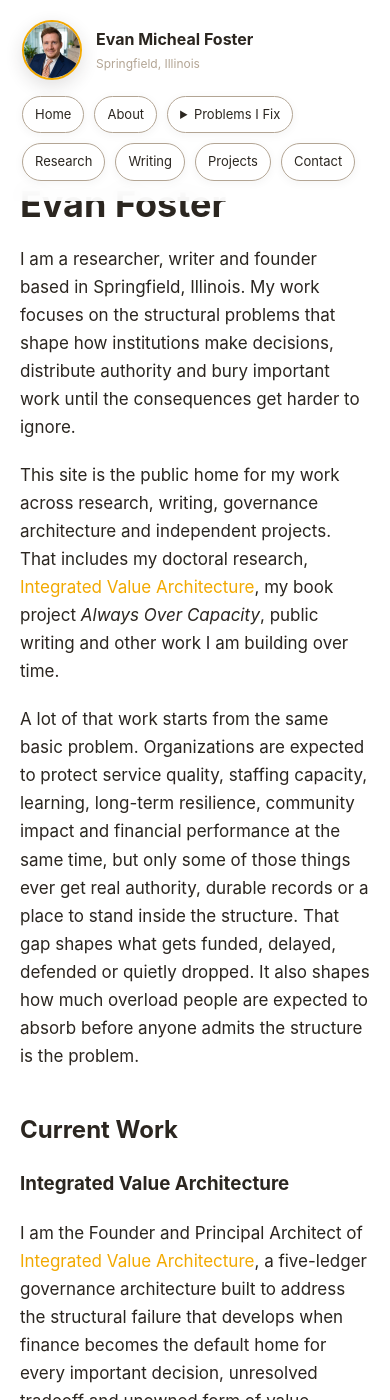
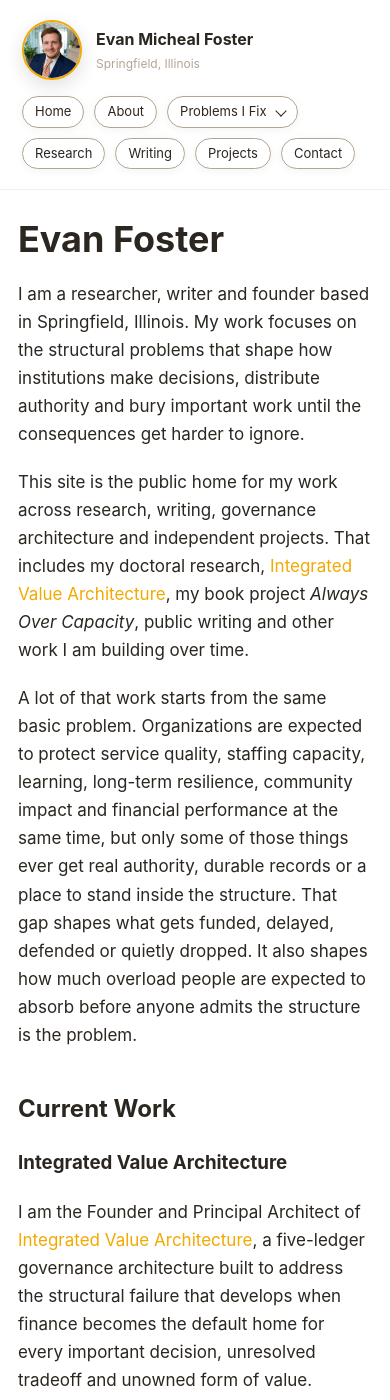
Before and after one commit to efost7873/evanmichealfoster.com, a Jekyll site: the page built from index.md, in a window 390 px wide and 1400 px high. Built offline with Jekyll 4.4.1, drawn with Linux system fonts in a browser that asks for light colours.

Commit message:
Update style.css

```diff
--- a/css/style.css
+++ b/css/style.css
@@ -27,6 +27,7 @@ padding:20px 28px;
 z-index:1000;
 background:rgba(255,255,255,0.92);
 backdrop-filter:blur(10px);
+border-bottom:1px solid rgba(179,165,148,0.16);
 }
 
 
@@ -38,6 +39,10 @@ Brand block (photo + name)
 display:flex;
 align-items:center;
 gap:14px;
+}
+
+.site-photo-link{
+display:inline-flex;
 }
 
 .site-photo{
@@ -82,6 +87,7 @@ display:flex;
 gap:10px;
 flex-wrap:wrap;
 justify-content:flex-end;
+align-items:center;
 }
 
 .nav-button{
@@ -90,17 +96,108 @@ border:1px solid #B3A594;
 color:#2B2620;
 padding:8px 14px;
 font-size:14px;
+line-height:1.2;
 text-decoration:none;
 border-radius:999px;
 transition:all .2s ease;
 box-shadow:0 2px 10px rgba(43,38,32,0.05);
+display:inline-flex;
+align-items:center;
+justify-content:center;
+white-space:nowrap;
 }
 
-.nav-button:hover{
+a.nav-button:hover{
 background:#F2A900;
 border-color:#F2A900;
 color:#ffffff;
 text-decoration:none;
+}
+
+
+/* ------------------------------
+Header dropdown
+------------------------------ */
+
+.nav-dropdown{
+position:relative;
+display:inline-block;
+}
+
+.nav-dropdown summary{
+list-style:none;
+cursor:pointer;
+}
+
+.nav-dropdown summary::-webkit-details-marker{
+display:none;
+}
+
+.nav-dropdown summary::marker{
+display:none;
+}
+
+.nav-dropdown summary.nav-button{
+padding-right:34px;
+position:relative;
+}
+
+.nav-dropdown summary.nav-button::after{
+content:"";
+position:absolute;
+right:14px;
+top:50%;
+width:7px;
+height:7px;
+margin-top:-5px;
+border-right:1.7px solid currentColor;
+border-bottom:1.7px solid currentColor;
+transform:rotate(45deg);
+transition:transform .2s ease, margin-top .2s ease;
+}
+
+.nav-dropdown[open] summary.nav-button{
+background:#F2A900;
+border-color:#F2A900;
+color:#ffffff;
+}
+
+.nav-dropdown[open] summary.nav-button::after{
+transform:rotate(-135deg);
+margin-top:-1px;
+}
+
+.nav-dropdown-menu{
+position:absolute;
+top:calc(100% + 10px);
+left:0;
+min-width:320px;
+background:#ffffff;
+border:1px solid rgba(179,165,148,0.4);
+border-radius:18px;
+box-shadow:0 16px 42px rgba(43,38,32,0.12);
+padding:10px;
+display:flex;
+flex-direction:column;
+gap:4px;
+z-index:1200;
+}
+
+.nav-dropdown-menu a{
+color:#2B2620;
+text-decoration:none;
+font-size:14px;
+line-height:1.35;
+padding:10px 12px;
+border-radius:12px;
+transition:background .2s ease,color .2s ease,transform .2s ease;
+}
+
+.nav-dropdown-menu a:hover{
+background:#fff4d6;
+color:#2B2620;
+text-decoration:none;
+transform:translateX(2px);
 }
 
 
@@ -134,6 +231,16 @@ margin:0 0 20px 0;
 font-size:18px;
 }
 
+ul,
+ol{
+margin:0 0 20px 24px;
+font-size:18px;
+}
+
+li{
+margin-bottom:8px;
+}
+
 a{
 color:#F2A900;
 text-decoration:none;
@@ -159,7 +266,7 @@ background:#fffaf0;
 max-width:860px;
 margin:0 auto;
 display:grid;
-grid-template-columns:1.3fr 1fr;
+grid-template-columns:1.1fr 1.4fr;
 gap:32px;
 align-items:start;
 }
@@ -187,24 +294,84 @@ color:#4a433d;
 max-width:520px;
 }
 
-.footer-links{
-display:flex;
-flex-wrap:wrap;
+.footer-groups{
+display:grid;
+grid-template-columns:1fr 1fr;
 gap:14px 18px;
-justify-content:flex-start;
-align-content:flex-start;
+align-items:start;
 }
 
-.footer-links a{
+.footer-group{
+background:#ffffff;
+border:1px solid #e9e2d8;
+border-radius:18px;
+padding:0;
+overflow:hidden;
+box-shadow:0 2px 10px rgba(43,38,32,0.04);
+}
+
+.footer-group summary{
+list-style:none;
+cursor:pointer;
+padding:14px 18px;
+font-size:14px;
+font-weight:700;
+line-height:1.25;
+color:#2B2620;
+position:relative;
+background:#ffffff;
+}
+
+.footer-group summary::-webkit-details-marker{
+display:none;
+}
+
+.footer-group summary::marker{
+display:none;
+}
+
+.footer-group summary::after{
+content:"";
+position:absolute;
+right:18px;
+top:50%;
+width:7px;
+height:7px;
+margin-top:-5px;
+border-right:1.7px solid currentColor;
+border-bottom:1.7px solid currentColor;
+transform:rotate(45deg);
+transition:transform .2s ease, margin-top .2s ease;
+}
+
+.footer-group[open] summary::after{
+transform:rotate(-135deg);
+margin-top:-1px;
+}
+
+.footer-group-links{
+display:flex;
+flex-direction:column;
+gap:0;
+padding:0 10px 10px 10px;
+}
+
+.footer-group-links a{
 color:#2B2620;
 text-decoration:none;
-font-size:15px;
+font-size:14px;
 font-weight:600;
+line-height:1.35;
+padding:9px 8px;
+border-radius:10px;
+transition:background .2s ease,color .2s ease,transform .2s ease;
 }
 
-.footer-links a:hover{
-color:#F2A900;
+.footer-group-links a:hover{
+color:#2B2620;
+background:#fff4d6;
 text-decoration:none;
+transform:translateX(2px);
 }
 
 .footer-meta{
@@ -219,6 +386,7 @@ color:#7a746d;
 
 .footer-meta p{
 margin:0;
+font-size:13px;
 }
 
 
@@ -239,14 +407,25 @@ padding:20px 22px;
 justify-content:flex-start;
 }
 
+.nav-dropdown-menu{
+left:0;
+right:auto;
+min-width:280px;
+max-width:min(88vw, 340px);
+}
+
 .content{
-margin:185px auto 60px auto;
+margin:205px auto 60px auto;
 padding:0 22px;
 }
 
 .footer-inner{
 grid-template-columns:1fr;
 gap:24px;
+}
+
+.footer-groups{
+grid-template-columns:1fr 1fr;
 }
 
 .footer-meta{
@@ -277,30 +456,67 @@ font-size:13px;
 padding:7px 12px;
 }
 
+.nav-dropdown summary.nav-button{
+padding-right:30px;
+}
+
+.nav-dropdown summary.nav-button::after{
+right:12px;
+}
+
+.nav-dropdown{
+width:auto;
+}
+
+.nav-dropdown-menu{
+position:static;
+margin-top:8px;
+min-width:0;
+max-width:none;
+width:min(100%, 360px);
+box-shadow:0 8px 24px rgba(43,38,32,0.08);
+}
+
 .content{
-margin:185px auto 50px auto;
-padding:0 20px;
+margin:220px auto 50px auto;
+padding:0 18px;
 }
 
 h1{
 font-size:36px;
 }
 
-p{
+p,
+ul,
+ol{
 font-size:17px;
 }
 
 .site-footer{
-padding:48px 20px 36px 20px;
+margin-top:90px;
+padding:40px 18px 28px 18px;
 }
 
-.footer-name{
-font-size:17px;
+.footer-groups{
+grid-template-columns:1fr;
 }
 
-.footer-role,
-.footer-links a{
-font-size:14px;
+.footer-group summary{
+padding:13px 16px;
+font-size:13px;
+}
+
+.footer-group summary::after{
+right:16px;
+}
+
+.footer-group-links{
+padding:0 8px 8px 8px;
+}
+
+.footer-group-links a{
+font-size:13px;
+padding:9px 8px;
 }
 
 }
```
